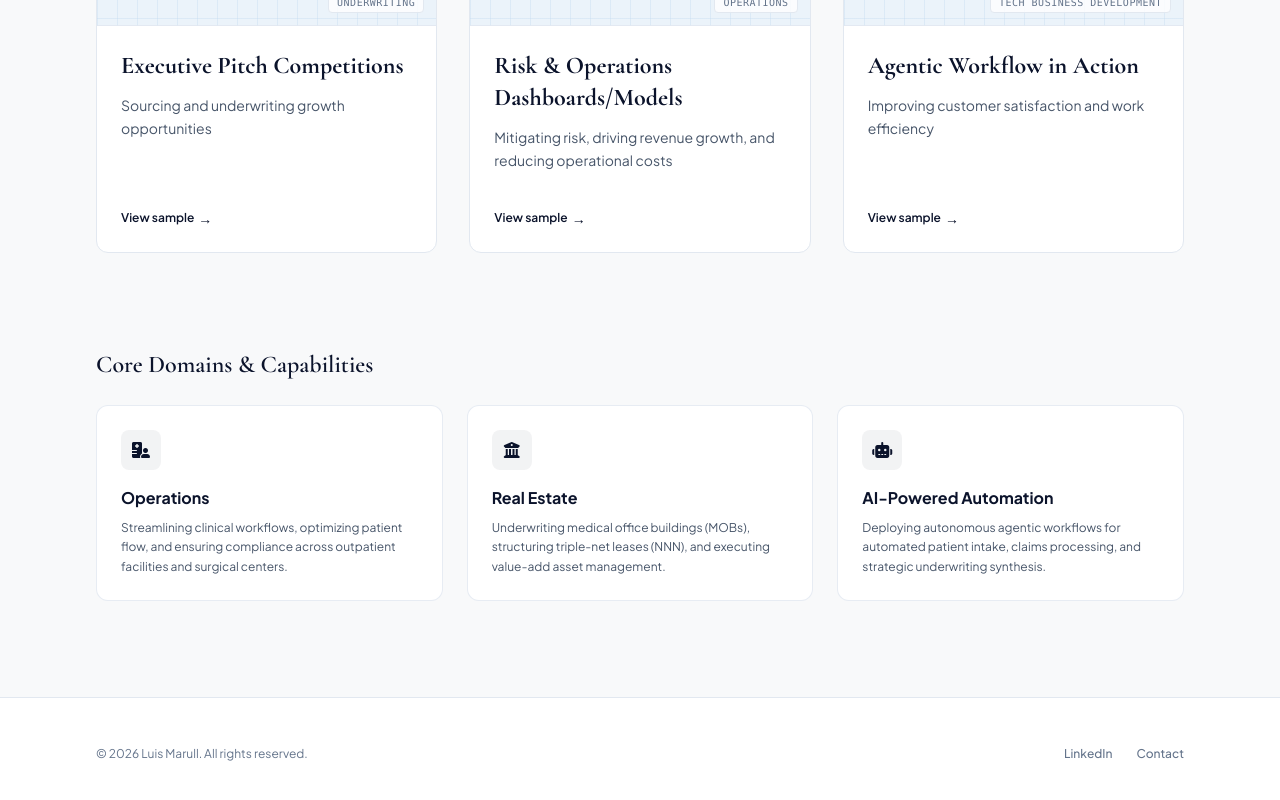
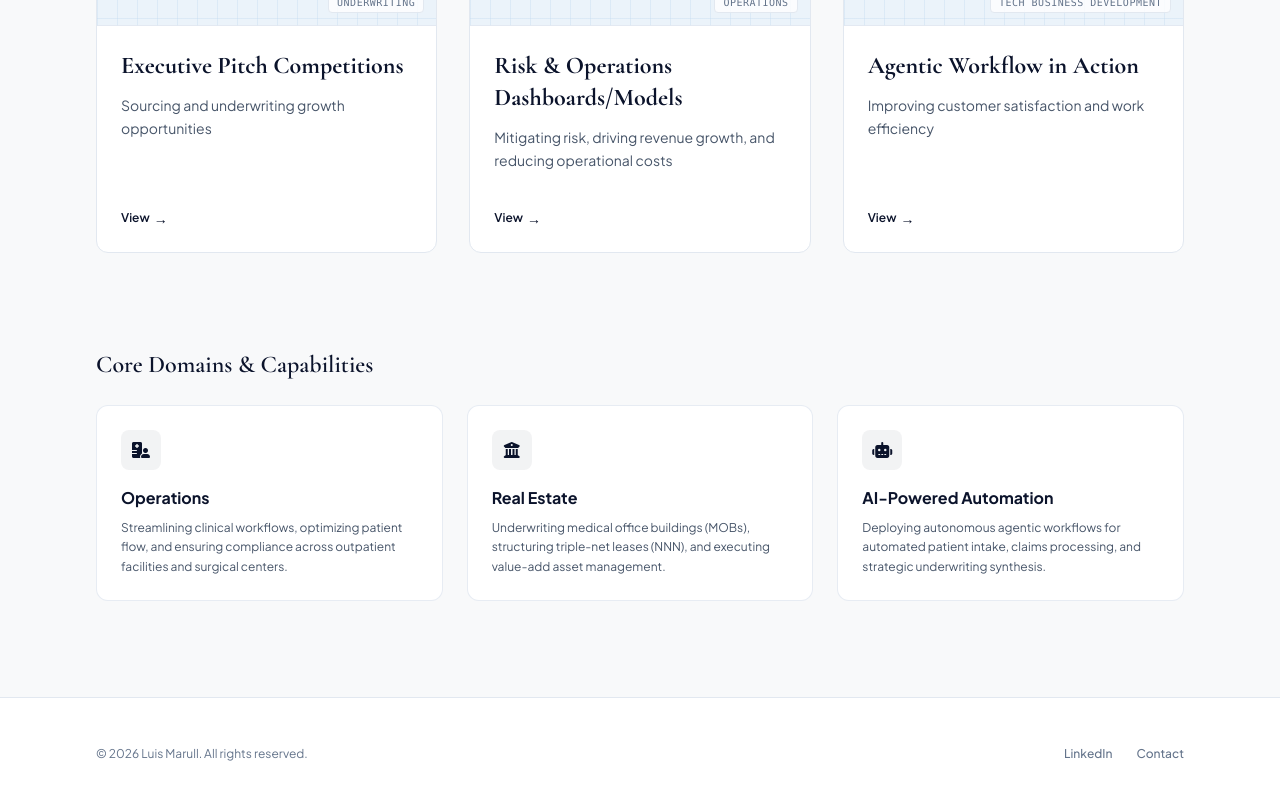
Before and after one commit to LMarull/healthcare-portfolio-sandbox, a plain HTML site: page index.html in a window 1280 px wide. Shown: the part 921-1721 px from the top of the page. Drawn offline with nearby package versions, Linux system fonts and the light colour scheme.

Commit message:
Update index.html

```diff
--- a/index.html
+++ b/index.html
@@ -266,7 +266,7 @@
                     </div>
                 </div>
                 <div class="px-6 pb-6 pt-2">
-                    <span class="inline-flex items-center text-xs font-semibold text-navy-900 dark:text-sky-400 group-hover:translate-x-1 transition-transform">View sample <span class="ml-1 text-sm">→</span></span>
+                    <span class="inline-flex items-center text-xs font-semibold text-navy-900 dark:text-sky-400 group-hover:translate-x-1 transition-transform">View <span class="ml-1 text-sm">→</span></span>
                 </div>
             </article>`).join('');
 
```
